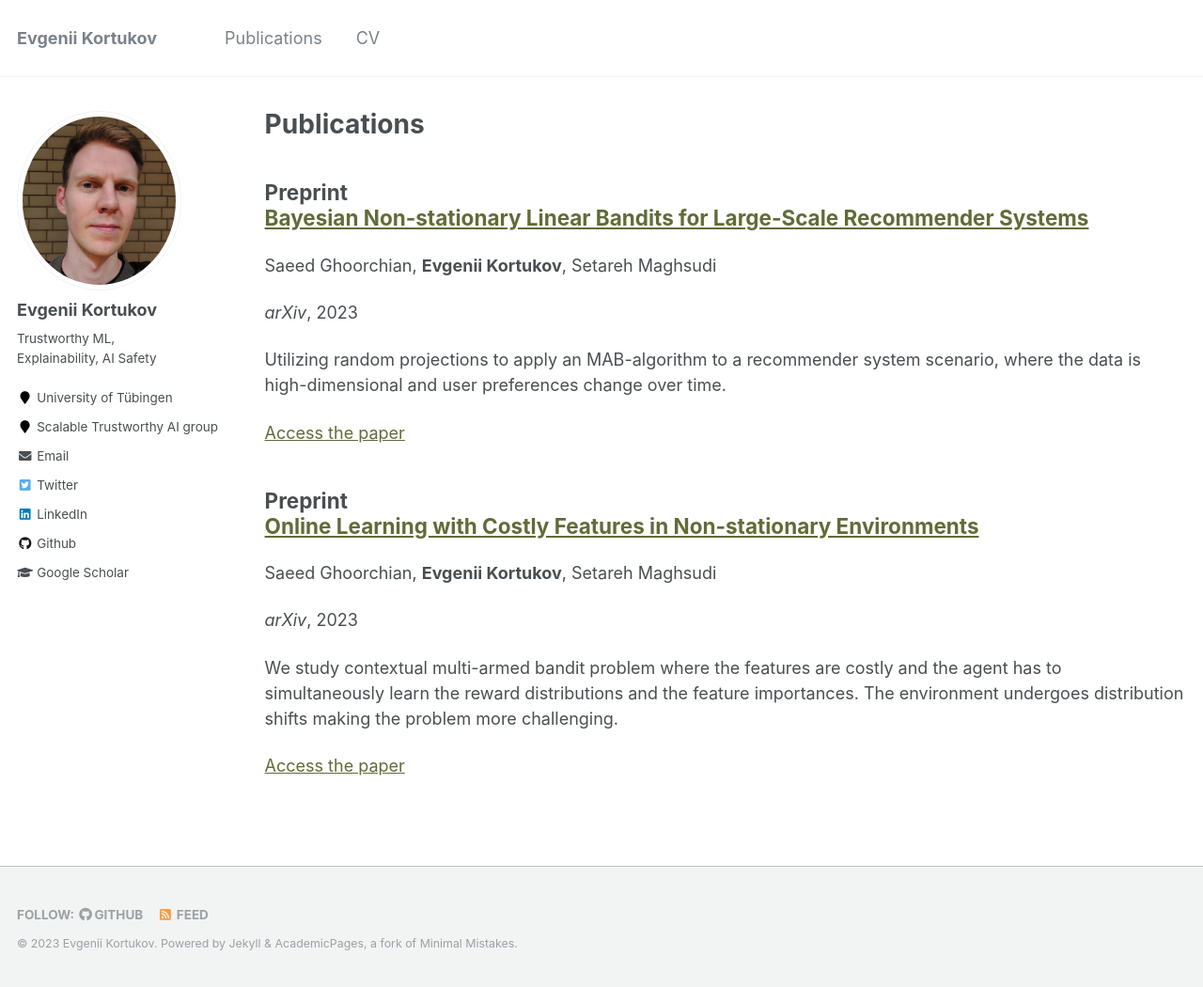
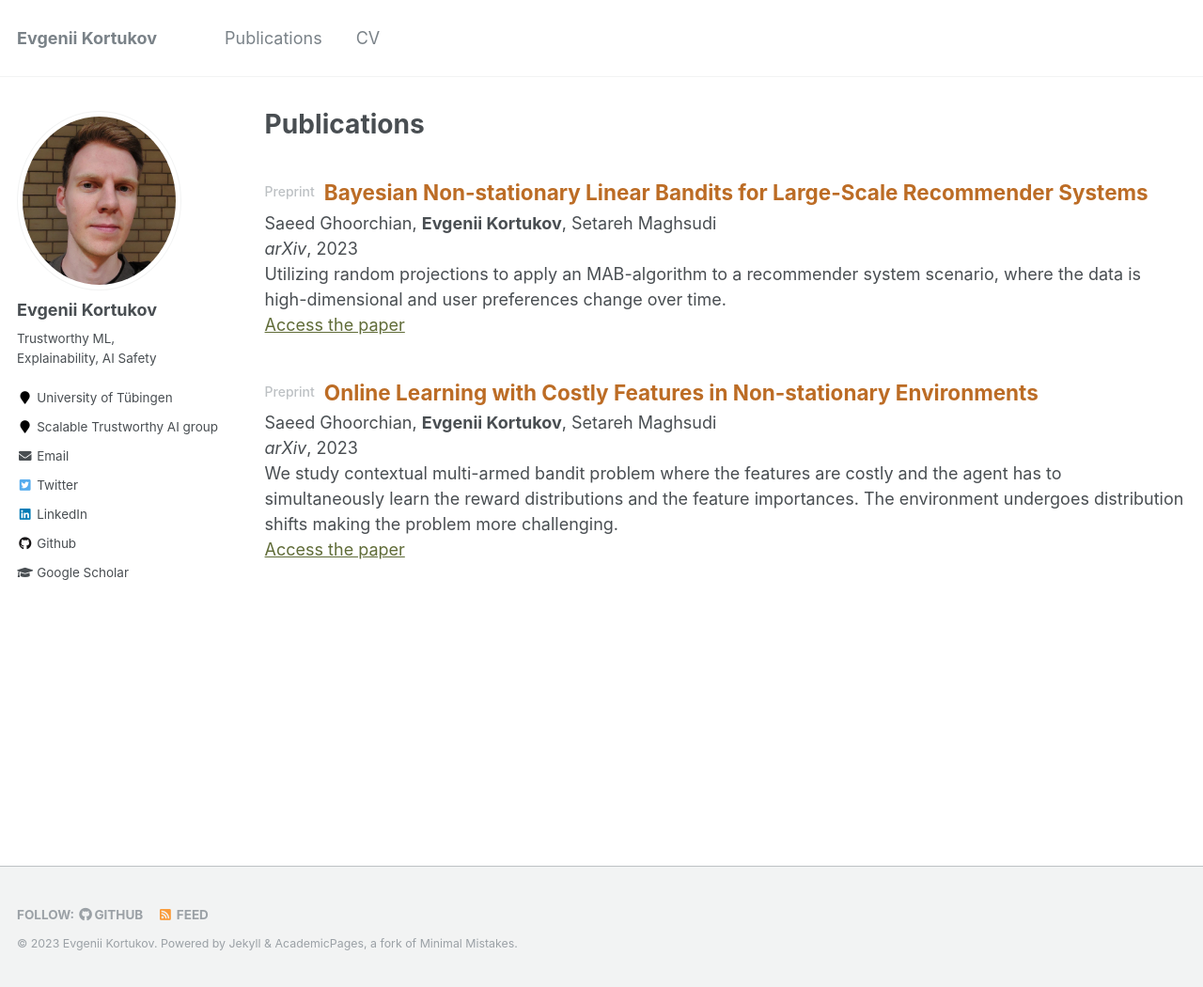
Before and after one commit to kortukov/kortukov.github.io, a Jekyll site: the page built from _pages/publications.md, in a window 1280 px wide and 1050 px high. Shown: the whole window at 94% size. Built offline with Jekyll 4.4.1, drawn with Linux system fonts in a browser that asks for light colours.

Commit message:
Add css changes

```diff
--- a/_sass/_navigation.scss
+++ b/_sass/_navigation.scss
@@ -51,6 +51,47 @@
   }
 }
 
+/*
+Set other link color for the title links
+*/
+.archive__item-title {
+  a {
+    color: $headline-link-color;
+    text-decoration: none !important;
+
+    &:hover {
+      color: $headline-link-color-hover;
+    }
+  }
+}
+
+/*
+Remove all spaces between paragraphs
+*/
+.archive__item > p {
+  margin: 0px;
+}
+
+/*
+Shows the type of the item, e.g. preprint, paper, report.
+*/
+.archive__item__type {
+  float: left;
+  margin-right: 10px;
+  font-size: 14px;
+  font-weight: 500;
+  line-height: 26px;
+  color: $light-gray;
+}
+
+span.cv-year {
+  color: $light-gray;
+}
+
+span.cv-highlight {
+  color: $info-color;
+  font-weight: 700;
+}
 
 /*
    Post pagination navigation links
```
